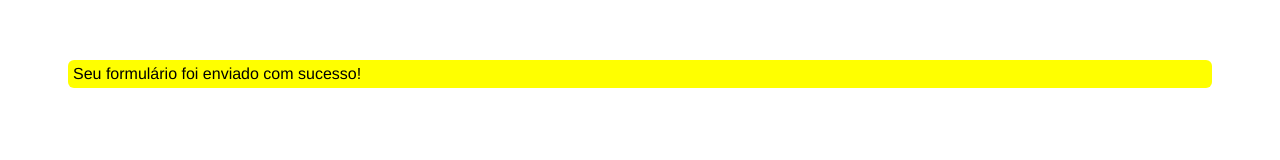
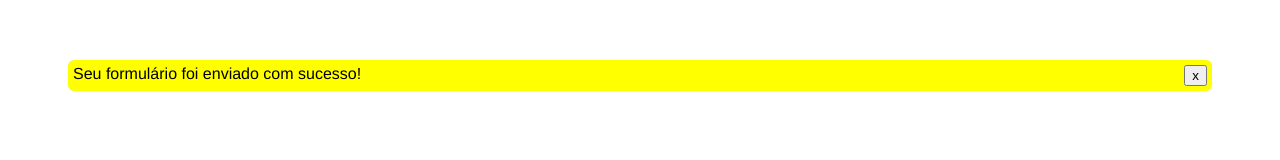
Before and after one commit to flavionogueiraa/vue3_tiago_matos, a Vue app in the folder app/: page / in a window 1280 px wide. Shown: the top 160 px of the page. Built offline with nearby package versions, Linux system fonts and the light colour scheme.

Commit message:
Lesson16 - Enviando dados do filho para o pai (emit)

```diff
--- a/app/src/App.vue
+++ b/app/src/App.vue
@@ -22,8 +22,10 @@
     <!-- <BaseCard></BaseCard>
     <div class="card">Example</div> -->
     <BaseAlert
+      v-if="showAlert"
       variant="wanrning"
       text="Seu formulário foi enviado com sucesso!"
+      @close="onClose()"
     ></BaseAlert>
   </div>
 </template>
@@ -61,7 +63,14 @@ export default {
       lastName: "Snow",
       showName: false,
       accessLevel: "marketing",
+      showAlert: true,
     };
+  },
+  methods: {
+    onClose() {
+      this.showAlert = false;
+      console.log("onClose");
+    },
   },
 };
 </script>
--- a/app/src/components/BaseAlert.vue
+++ b/app/src/components/BaseAlert.vue
@@ -1,5 +1,9 @@
 <template>
-  <div :class="baseClass">{{ text }}</div>
+  <div :class="baseClass">
+    {{ text }}
+
+    <button @click="onClick">x</button>
+  </div>
 </template>
 
 <script>
@@ -17,7 +21,12 @@ export default {
     },
   },
 
-  methods: {},
+  methods: {
+    onClick() {
+      this.$emit("close");
+      console.log("Clicou");
+    },
+  },
 
   props: {
     variant: {
@@ -34,6 +43,8 @@ export default {
 
 <style scoped>
 .alert {
+  display: flex;
+  justify-content: space-between;
   padding: 5px;
   border-radius: 6px;
   color: gray;
```
